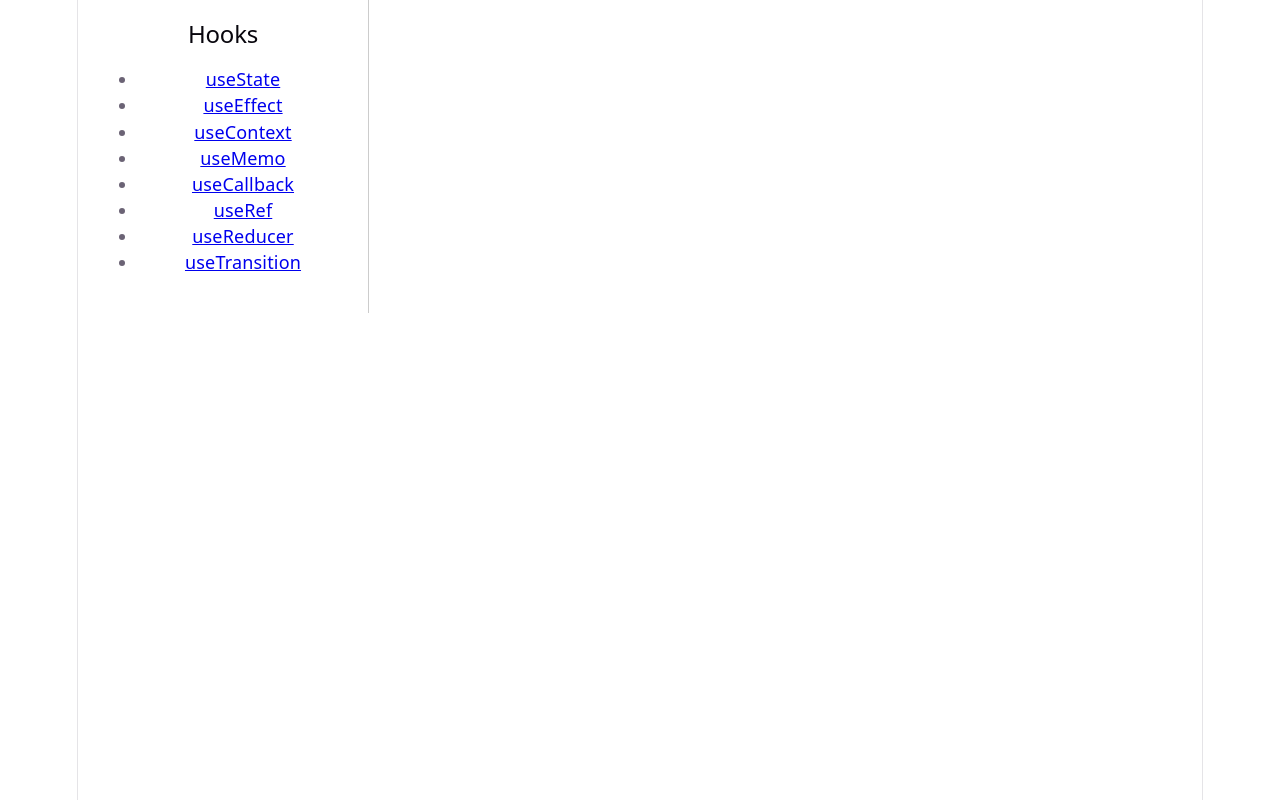
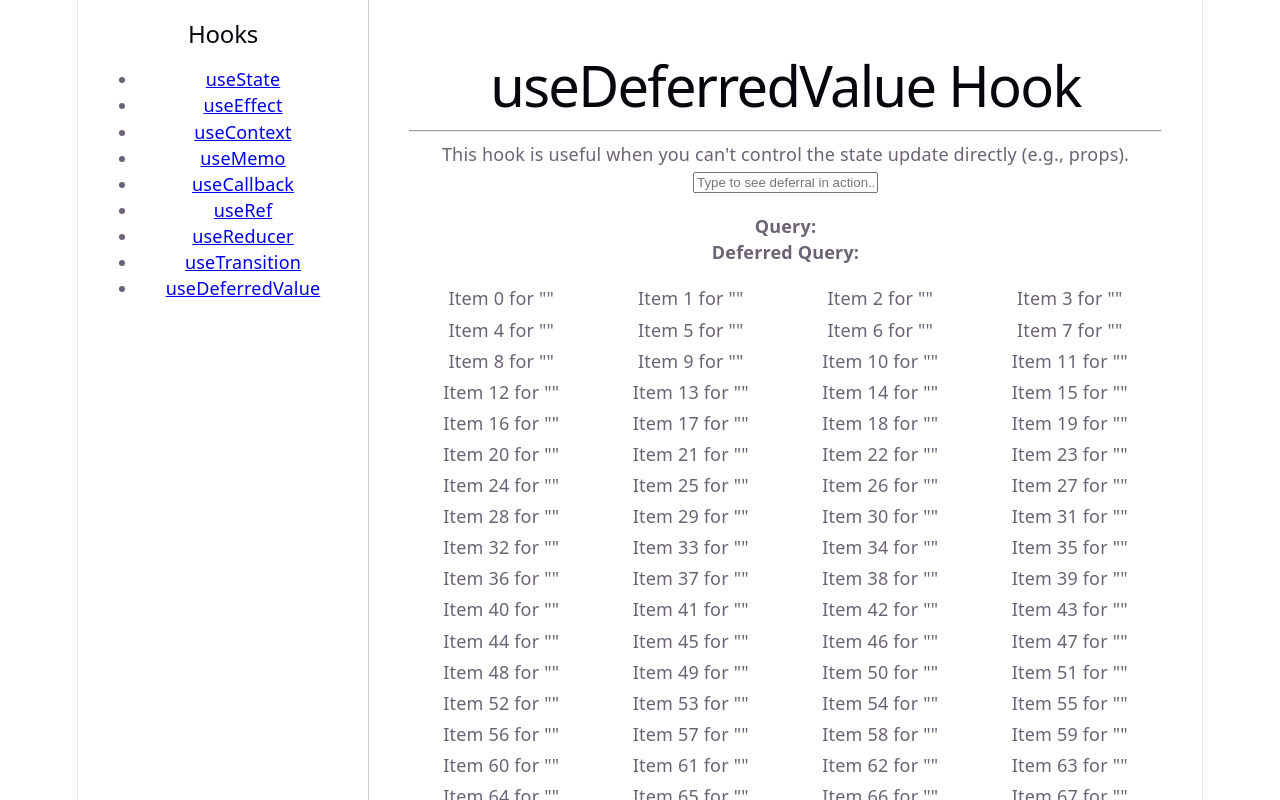
Before and after one commit to prasadaraod/react-hooks-explorer, a React (Vite) app: page /use-deferred-value in a window 1280 px wide. Shown: the top 800 px of the page. Built offline with nearby package versions, Linux system fonts and the light colour scheme.

Commit message:
use deferred value for  value based rendering

```diff
--- a/src/App.jsx
+++ b/src/App.jsx
@@ -7,6 +7,7 @@ import UseCallbackPage from './pages/UseCallbackPage';
 import UseRefPage from './pages/UseRefPage';
 import UseReducerPage from './pages/UseReducerPage';
 import UseTransitionPage from './pages/UseTransitionPage';
+import UseDeferredValuePage from './pages/UseDeferredValuePage';
 
 function App() {
   return (
@@ -24,6 +25,7 @@ function App() {
             <li><Link to="/use-ref">useRef</Link></li>
             <li><Link to="/use-reducer">useReducer</Link></li>
             <li><Link to="/use-transition">useTransition</Link></li>
+            <li><Link to="/use-deferred-value">useDeferredValue</Link></li>
             {/* We will add more links here as we go */}
           </ul>
         </nav>
@@ -39,6 +41,7 @@ function App() {
             <Route path='/use-ref' element={<UseRefPage />} />
             <Route path='/use-reducer' element={<UseReducerPage />} />
             <Route path='/use-transition' element={<UseTransitionPage />} />
+            <Route path='/use-deferred-value' element={<UseDeferredValuePage />} />
             <Route path="/" element={<h1>Select a Hook to explore</h1>} />
           </Routes>
         </main>
--- /dev/null
+++ b/src/pages/UseDeferredValuePage.jsx
@@ -0,0 +1,62 @@
+import { useState, useDeferredValue, useMemo, useEffect } from 'react';
+
+// A heavy component that renders based on a value
+const HeavyList = ({ input }) => {
+  const LIST_SIZE = 20000;
+
+  // We use useMemo to ensure the list only re-calculates when the input changes
+  const list = useMemo(() => {
+    const l = [];
+    for (let i = 0; i < LIST_SIZE; i++) {
+      l.push(<div key={i}>Item {i} for "{input}"</div>);
+    }
+    return l;
+  }, [input]);
+
+  return (
+    <div style={{
+      display: 'grid',
+      gridTemplateColumns: 'repeat(auto-fill, minmax(150px, 1fr))',
+      gap: '5px',
+      marginTop: '20px'
+    }}>
+      {list}
+    </div>
+  );
+};
+
+const UseDeferredValuePage = () => {
+  const [query, setQuery] = useState('');
+
+  // 1. Create a deferred version of the query
+  const deferredQuery = useDeferredValue(query);
+
+  return (
+    <div style={{ padding: '20px' }}>
+      <h1>useDeferredValue Hook</h1>
+      <hr />
+
+      <section>
+        <p>This hook is useful when you can't control the state update directly (e.g., props).</p>
+        <input
+          type="text"
+          value={query}
+          onChange={e => setQuery(e.target.value)}
+          placeholder="Type to see deferral in action..."
+        />
+      </section>
+
+      <section style={{ marginTop: '20px' }}>
+        <p><strong>Query:</strong> {query}</p>
+        <p><strong>Deferred Query:</strong> {deferredQuery}</p>
+
+        {/* 2. Pass the deferred value to the heavy component */}
+        <div style={{ opacity: query !== deferredQuery ? 0.5 : 1 }}>
+          <HeavyList input={deferredQuery} />
+        </div>
+      </section>
+    </div>
+  );
+};
+
+export default UseDeferredValuePage;
```
